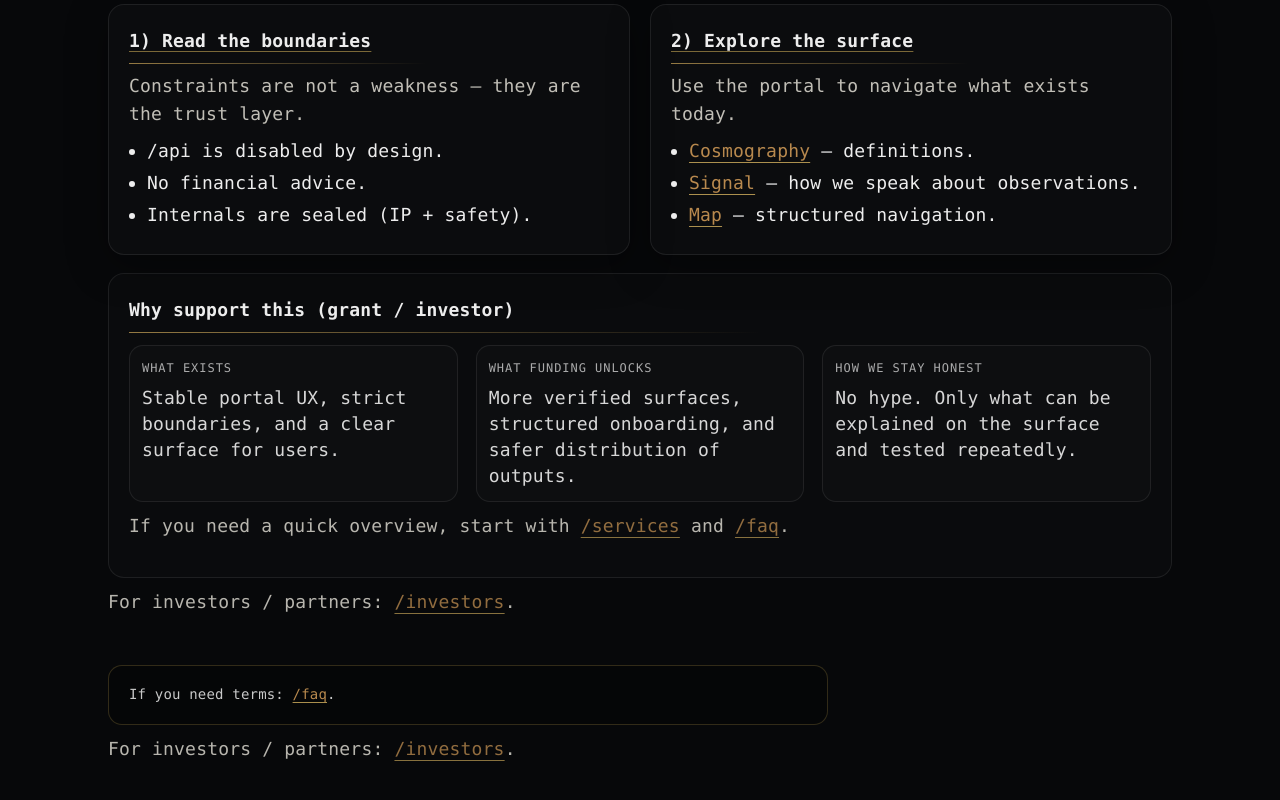
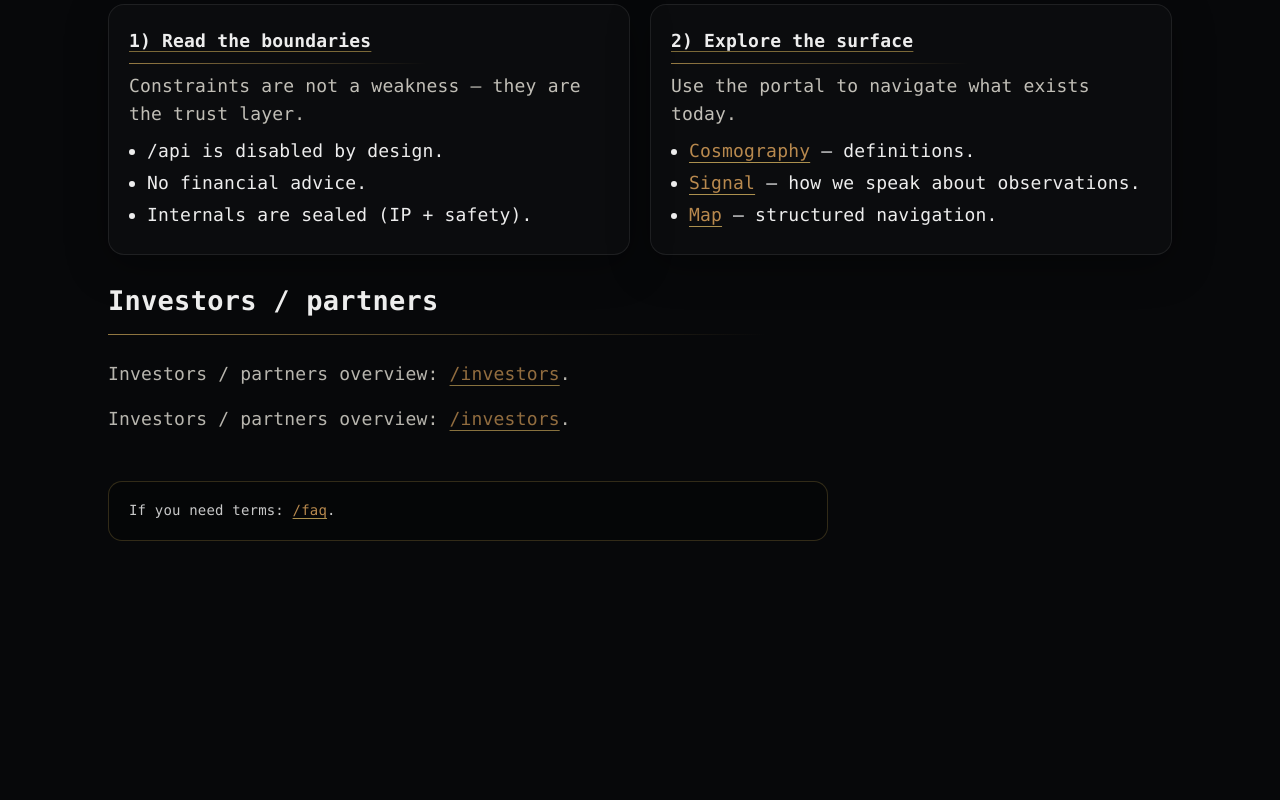
Before and after one commit to AiBhrigu/bhrigu-portal, a Next.js app: page /start in a window 1280 px wide. Shown: the part 532-1332 px from the top of the page. After the commit the page ends 1149 px from the top, so only its background shows below. Built offline with nearby package versions, Linux system fonts and the light colour scheme.

Commit message:
portal: IA dedup markers v0.2 (recover)

```diff
--- a/pages/investors.js
+++ b/pages/investors.js
@@ -206,9 +206,10 @@ export default function Investors() {
           .grid2 { grid-template-columns: 1fr; }
         }
       `}</style>
-          {/* __IA_INVESTORS_TO_COSMO_V0_1__ */}
+          {/*  */}
       <p className="muted">Deep context: <Link href="/cosmographer">/cosmographer</Link>.</p>
 
+<div style={{ display: "none" }} aria-hidden="true">__IA_INVESTORS_TO_COSMO_V0_2__</div>
 </main>
   );
 }
--- a/pages/start.js
+++ b/pages/start.js
@@ -123,30 +123,21 @@ export default function Start() {
           </div>
         </section>
 
-        <section className="support">
-          <h2>Why support this (grant / investor)</h2>
-          <div className="row">
-            <div className="chip">
-              <div className="label">What exists</div>
-              <div className="value">Stable portal UX, strict boundaries, and a clear surface for users.</div>
-            </div>
-            <div className="chip">
-              <div className="label">What funding unlocks</div>
-              <div className="value">More verified surfaces, structured onboarding, and safer distribution of outputs.</div>
-            </div>
-            <div className="chip">
-              <div className="label">How we stay honest</div>
-              <div className="value">No hype. Only what can be explained on the surface and tested repeatedly.</div>
-            </div>
-          </div>
-          <p className="muted">If you need a quick overview, start with <Link href="/services">/services</Link> and <Link href="/faq">/faq</Link>.</p>
-        </section>
 
-                  {/* __IA_START_TO_INVESTORS_V0_1__ */}
-      <p className="muted">For investors / partners: <Link href="/investors">/investors</Link>.</p>
+<section className="trust">
+  <h2>Investors / partners</h2>
+  <p className="muted">Investors / partners overview: <Link href="/investors">/investors</Link>.</p>
+  <div style={{ display: "none" }} aria-hidden="true"></div>
+</section>
 
+
+                  {/*  */}
+
+
+<p className="muted">Investors / partners overview: <Link href="/investors">/investors</Link>.</p>
+<div style={{ display: "none" }} aria-hidden="true">__IA_START_TO_INVESTORS_V0_2__</div>
 <PortalFooterNav termsHref="/faq" next={[{href:"/reading",label:"/reading"}]} note="Canon: start → reading." />
-      <p className="muted">For investors / partners: <Link href="/investors">/investors</Link>.</p>
+
 
 </main>
 
```
Also changed, not shown: pages/cosmographer.js (+5 -3 lines).
